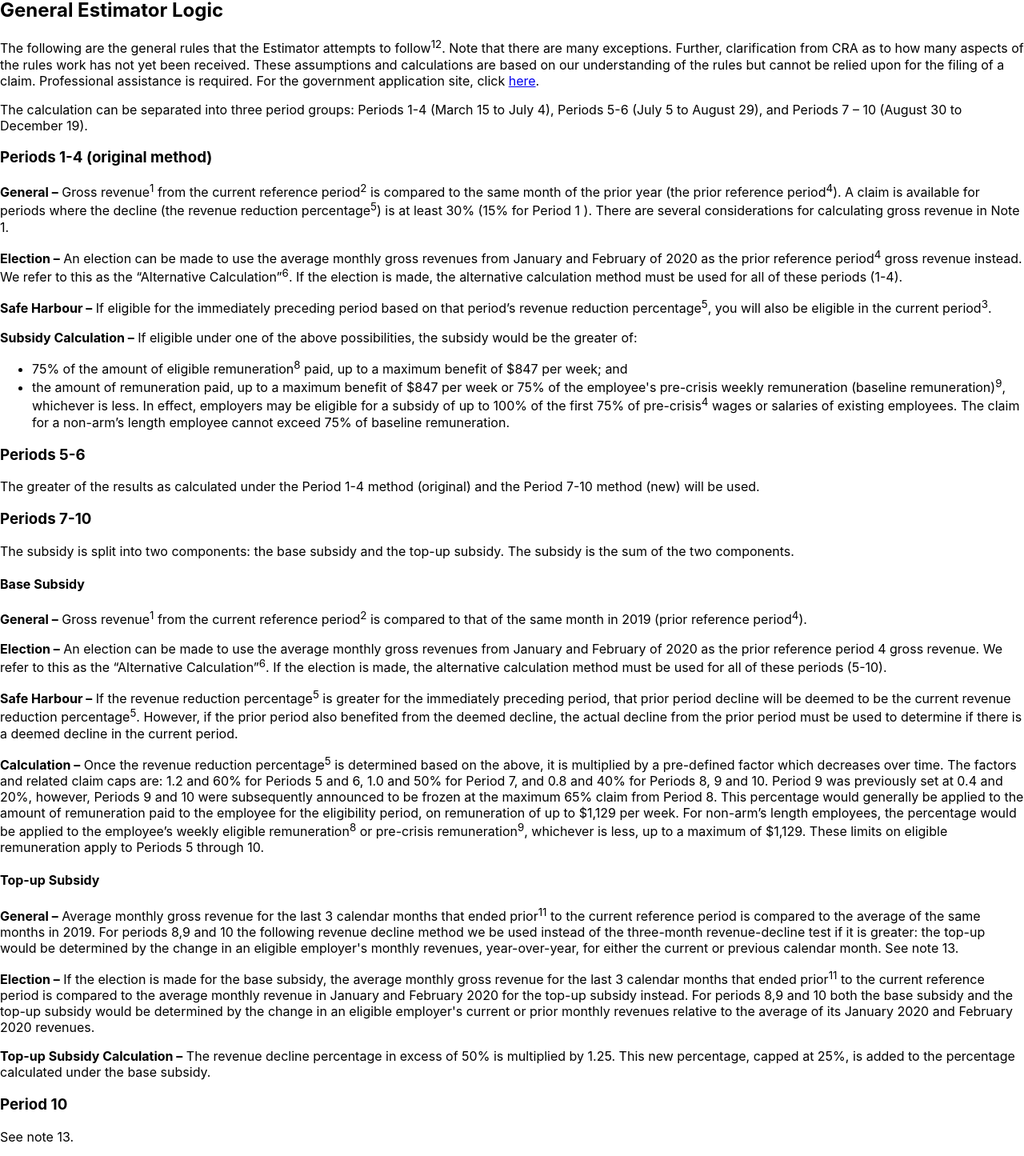
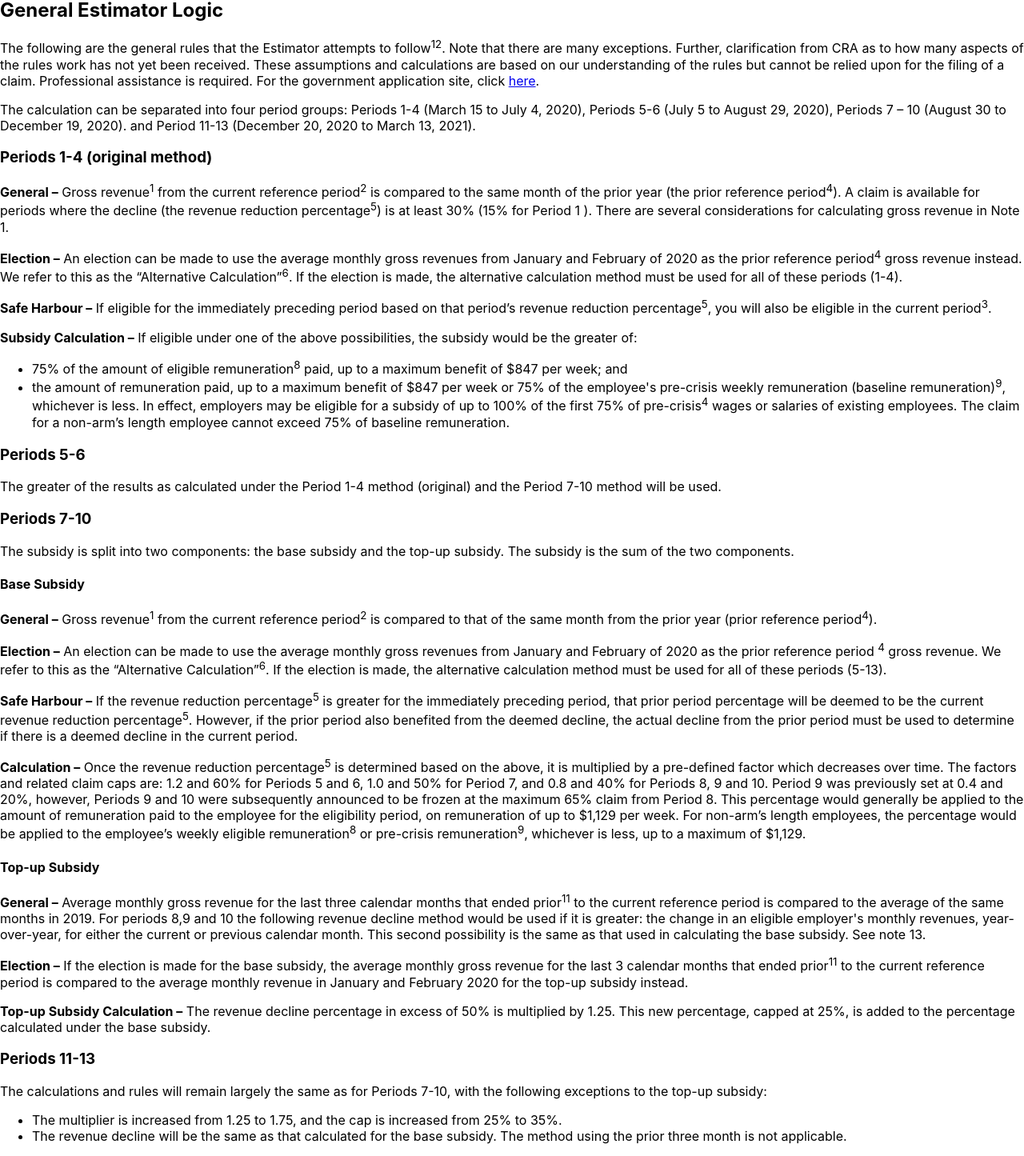
Before and after one commit to gopunchcard/cews-calculator, a React (Create React App) app: page / in a window 1280 px wide. Shown: the part 6893-8338 px from the top of the page at 80% size. Built offline with nearby package versions, Linux system fonts and the light colour scheme; the HTML template or start-up script is replaced by a standard one; a web font is replaced by a local one.

Commit message:
Joes text changes

```diff
--- a/src/content/GeneralNotes.tsx
+++ b/src/content/GeneralNotes.tsx
@@ -10,7 +10,7 @@ const GeneralNotes: React.FC<IProps> = (_props: IProps) => {
 				The following are the general rules that the Estimator attempts to follow<sup>12</sup>.  Note that there are many exceptions.  Further, clarification from CRA as to how many aspects of the rules work has not yet been received.  These assumptions and calculations are based on our understanding of the rules but cannot be relied upon for the filing of a claim.  Professional assistance is required. For the government application site, click <a href="https://www.canada.ca/en/revenue-agency/services/subsidy/emergency-wage-subsidy.html">here</a>.
 			</p>
 			<p>
-				The calculation can be separated into three period groups: Periods 1-4 (March 15 to July 4), Periods 5-6 (July 5 to August 29), and Periods 7 – 10 (August 30 to December 19).
+				The calculation can be separated into four period groups: Periods 1-4 (March 15 to July 4, 2020), Periods 5-6 (July 5 to August 29, 2020), Periods 7 – 10 (August 30 to December 19, 2020). and Period 11-13 (December 20, 2020 to March 13, 2021).
 
 			</p>
 			<h3>Periods 1-4 (original method)</h3>
@@ -38,7 +38,7 @@ const GeneralNotes: React.FC<IProps> = (_props: IProps) => {
 
 			<h3>Periods 5-6</h3>
 			<p>
-				The greater of the results as calculated under the Period 1-4 method (original) and the Period 7-10 method (new) will be used.
+				The greater of the results as calculated under the Period 1-4 method (original) and the Period 7-10 method will be used.
 			</p>
 			<h3>Periods 7-10</h3>
 			<p>
@@ -46,32 +46,37 @@ const GeneralNotes: React.FC<IProps> = (_props: IProps) => {
 			</p>
 			<h4>Base Subsidy</h4>
 			<p>
-				<strong>General –</strong> Gross revenue<sup>1</sup> from the current reference period<sup>2</sup> is compared to that of the   same month in 2019 (prior reference period<sup>4</sup>).
+				<strong>General –</strong> Gross revenue<sup>1</sup> from the current reference period<sup>2</sup> is compared to that of the same month from the prior year (prior reference period<sup>4</sup>).
 			</p>
 			<p>
-				<strong>Election –</strong> An election can be made to use the average monthly gross revenues from January and February of 2020 as the prior reference period 4 gross revenue. We refer to this as the “Alternative Calculation”<sup>6</sup>.  If the election is made, the alternative calculation method must be used for all of these periods (5-10).
+				<strong>Election –</strong> An election can be made to use the average monthly gross revenues from January and February of 2020 as the prior reference period <sup>4</sup> gross revenue. We refer to this as the “Alternative Calculation”<sup>6</sup>.  If the election is made, the alternative calculation method must be used for all of these periods (5-13).
 			</p>
 			<p>
-				<strong>Safe Harbour –</strong> If the revenue reduction percentage<sup>5</sup> is greater for the immediately preceding period, that prior period decline will be deemed to be the current revenue reduction percentage<sup>5</sup>.  However, if the prior period also benefited from the deemed decline, the actual decline from the prior period must be used to determine if there is a deemed decline in the current period.
+				<strong>Safe Harbour –</strong> If the revenue reduction percentage<sup>5</sup> is greater for the immediately preceding period, that prior period percentage will be deemed to be the current revenue reduction percentage<sup>5</sup>.  However, if the prior period also benefited from the deemed decline, the actual decline from the prior period must be used to determine if there is a deemed decline in the current period.
 			</p>
 
 			<p>
-				<strong>Calculation –</strong> Once the revenue reduction percentage<sup>5</sup> is determined based on the above, it is multiplied by a pre-defined factor which decreases over time.  The factors and related claim caps are: 1.2 and 60% for Periods 5 and 6, 1.0 and 50% for Period 7, and 0.8 and 40% for Periods 8, 9 and 10. Period 9 was previously set at 0.4 and 20%, however, Periods 9 and 10 were subsequently announced to be frozen at the maximum 65% claim from Period 8. This percentage would generally be applied to the amount of remuneration paid to the employee for the eligibility period, on remuneration of up to $1,129 per week.  For non-arm’s length employees, the percentage would be applied to the employee’s weekly eligible remuneration<sup>8</sup> or pre-crisis remuneration<sup>9</sup>, whichever is less, up to a maximum of $1,129.  These limits on eligible remuneration apply to Periods 5 through 10.
+				<strong>Calculation –</strong> Once the revenue reduction percentage<sup>5</sup> is determined based on the above, it is multiplied by a pre-defined factor which decreases over time.  The factors and related claim caps are: 1.2 and 60% for Periods 5 and 6, 1.0 and 50% for Period 7, and 0.8 and 40% for Periods 8, 9 and 10. Period 9 was previously set at 0.4 and 20%, however, Periods 9 and 10 were subsequently announced to be frozen at the maximum 65% claim from Period 8. This percentage would generally be applied to the amount of remuneration paid to the employee for the eligibility period, on remuneration of up to $1,129 per week.  For non-arm’s length employees, the percentage would be applied to the employee’s weekly eligible remuneration<sup>8</sup> or pre-crisis remuneration<sup>9</sup>, whichever is less, up to a maximum of $1,129.
 			</p>
 			<h4>Top-up Subsidy</h4>
 			<p>
-				<strong>General –</strong> Average monthly gross revenue for the last 3 calendar months that ended prior<sup>11</sup> to the current reference period is compared to the average of the same months in 2019. For periods 8,9 and 10 the following revenue decline method we be used instead of the three-month revenue-decline test if it is greater: the top-up would be determined by the change in an eligible employer's monthly revenues, year-over-year, for either the current or previous calendar month. See note 13.
+				<strong>General –</strong> Average monthly gross revenue for the last three calendar months that ended prior<sup>11</sup> to the current reference period is compared to the average of the same months in 2019. For periods 8,9 and 10 the following revenue decline method would be used if it is greater: the change in an eligible employer's monthly revenues, year-over-year, for either the current or previous calendar month. This second possibility is the same as that used in calculating the base subsidy. See note 13.
 			</p>
 			<p>
-				<strong>Election –</strong> If the election is made for the base subsidy, the average monthly gross revenue for the last 3 calendar months that ended prior<sup>11</sup> to the current reference period is compared to the average monthly revenue in January and February 2020 for the top-up subsidy instead. For periods 8,9 and 10 both the base subsidy and the top-up subsidy would be determined by the change in an eligible employer's current or prior monthly revenues relative to the average of its January 2020 and February 2020 revenues.
+				<strong>Election –</strong> If the election is made for the base subsidy, the average monthly gross revenue for the last 3 calendar months that ended prior<sup>11</sup> to the current reference period is compared to the average monthly revenue in January and February 2020 for the top-up subsidy instead.
 			</p>
 			<p>
 				<strong>Top-up Subsidy Calculation –</strong> The revenue decline percentage in excess of 50% is multiplied by 1.25.  This new percentage, capped at 25%, is added to the percentage calculated under the base subsidy.
 			</p>
-			<h3>Period 10</h3>
-			<p>See note 13.</p>
-			<h4>Period 11</h4>
-			<p>Details for Period 11 to the close of the program (announced to end June 2021) have not yet been released.</p>
+
+			<h3>Periods 11-13</h3>
+			<p>The calculations and rules will remain largely the same as for Periods 7-10, with the following exceptions to the top-up subsidy:
+			<ul>
+					<li>The multiplier is increased from 1.25 to 1.75, and the cap is increased from 25% to 35%.</li>
+					<li>The revenue decline will be the same as that calculated for the base subsidy.  The method using the prior three month is not applicable.</li>
+				</ul>
+
+			</p>
 		</React.Fragment>
 	);
 };
```
